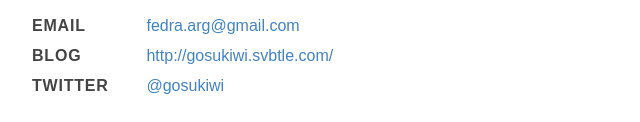
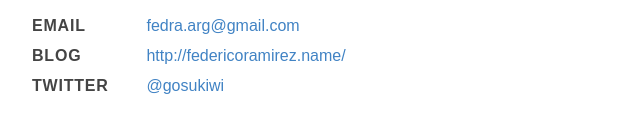
Before and after one commit to gosukiwi/portfolio, a plain HTML site: page index.html in a window 1280 px wide. Shown: the part 1933-2055 px from the top of the page, 298-938 px from the left. Drawn offline with Linux system fonts and the light colour scheme.

Commit message:
Update blog url

```diff
--- a/index.html
+++ b/index.html
@@ -152,7 +152,8 @@
                 <li><span class="title">Email</span> <a
                   href="mailto:fedra.arg@gmail.com">fedra.arg@gmail.com</a></li>
                 <li><span class="title">Blog</span> <a
-                  href="http://gosukiwi.svbtle.com/" target="_blank">http://gosukiwi.svbtle.com/</a></li>
+                  href="http://federicoramirez.name/"
+                  target="_blank">http://federicoramirez.name/</a></li>
                 <li><span class="title">Twitter</span> <a
                   href="https://twitter.com/gosukiwi" target="_blank">@gosukiwi</a></li>
               </ul>
```
